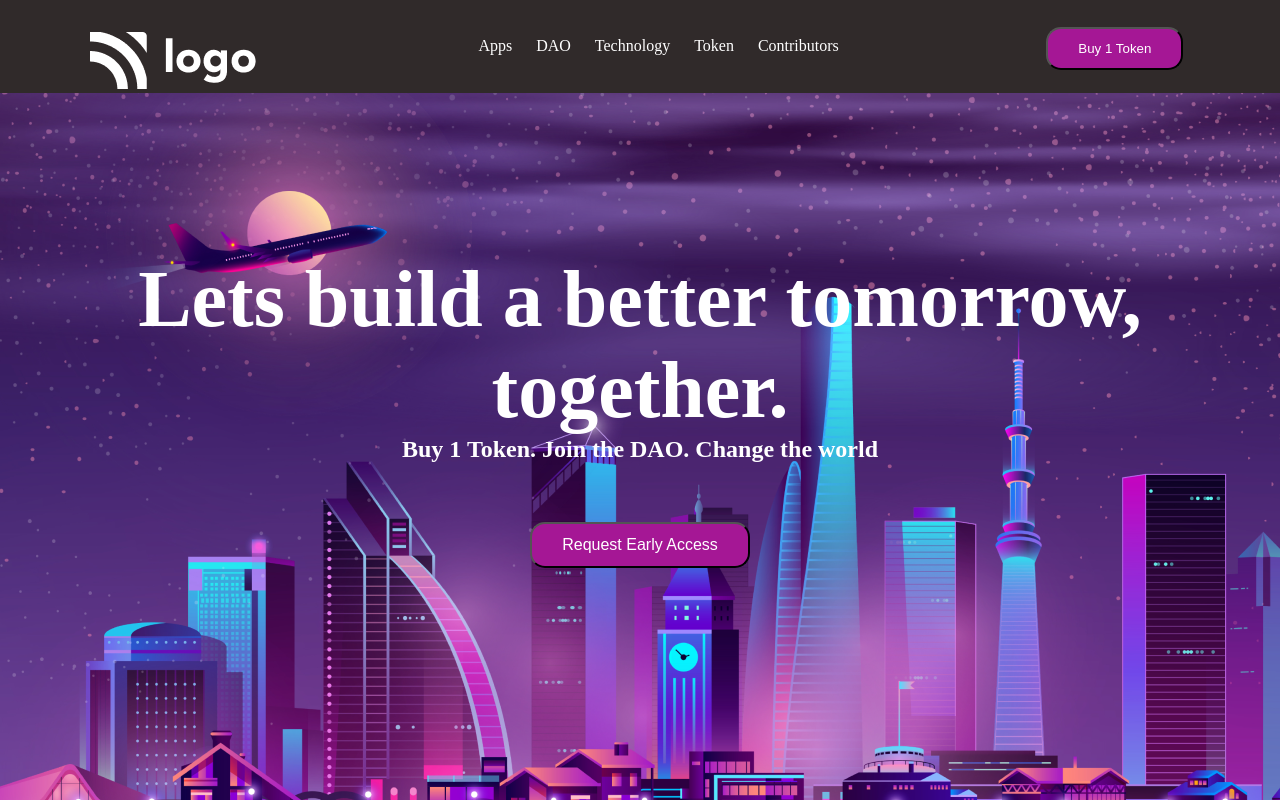
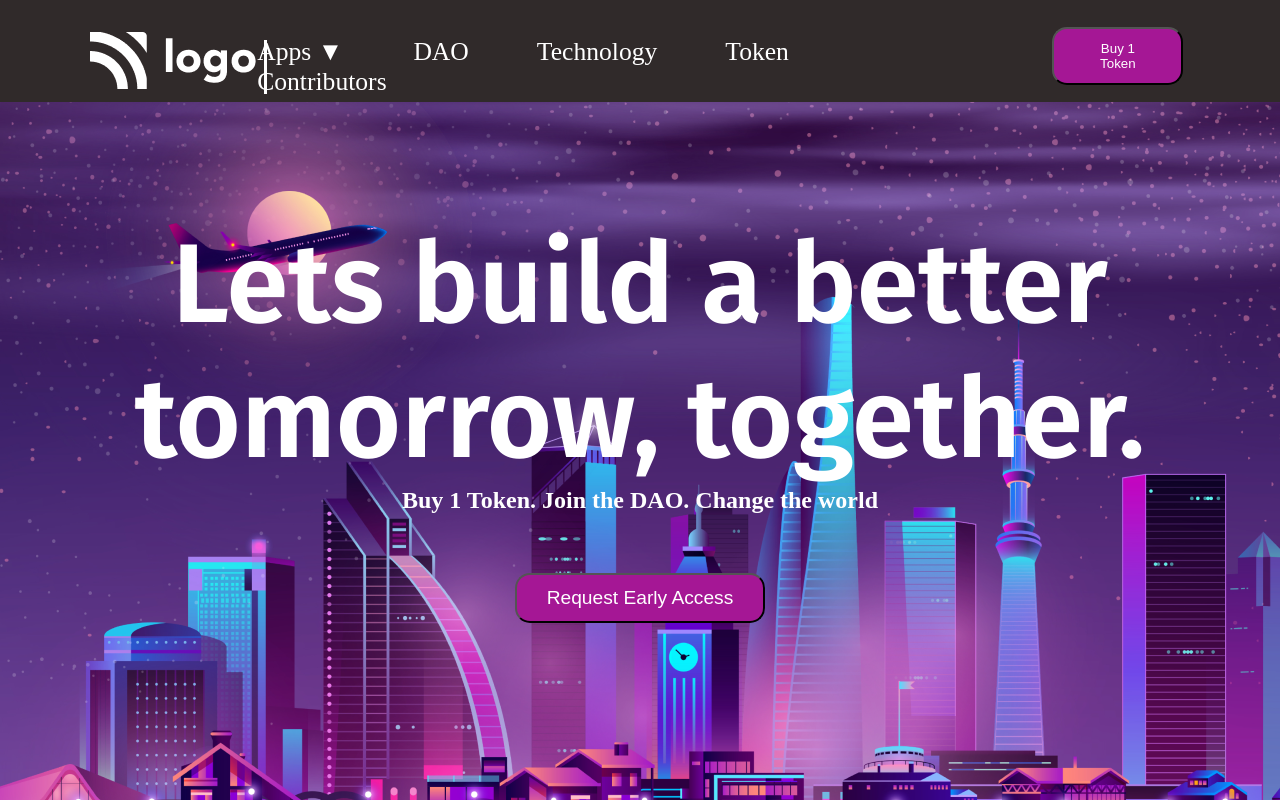
Before and after one commit to Sourabhpande532/Project-5-iNeuron.ai-Join-DAO, a plain HTML site: page index.html in a window 1280 px wide. Drawn offline with Linux system fonts and the light colour scheme.

Commit message:
First one

```diff
--- a/index.html
+++ b/index.html
@@ -31,7 +31,7 @@
     <div class="line"></div>
     <div class="grow-list">
         <ul class="list">
-              <li class="list-item">Apps</li>
+              <li class="list-item">Apps ▼ </li>
               <li class="list-item">DAO</li>
               <li class="list-item">Technology</li>
               <li class="list-item">Token</li>
@@ -48,7 +48,8 @@
       <!-- Hero Section -->
       <section class="main" aria-label="hero">
       <div class="hero">
-      <h1 class="hero-heading">Lets build a better tomorrow, together.</h1>
+      <h1 class="hero-heading">Lets build a better<br>
+             tomorrow, together.</h1>
       <p class="hero-description">
             Buy 1 Token. Join the DAO. Change the world
       </p>
--- a/style.css
+++ b/style.css
@@ -1,3 +1,4 @@
+@import url('https://fonts.googleapis.com/css2?family=Fira+Sans:wght@600&display=swap');
 *{
     padding: 0;
     margin: 0;
@@ -31,7 +32,7 @@ body{
 }
 li
 {
-    margin: 10px;
+    margin: 15px;
     display: inline;
     color: #fff;
     position: relative;
@@ -42,6 +43,10 @@ li
 .list li:hover
 {
  color: var(--color);
+}
+ .grow-list .list-item{
+    margin: 2rem;
+    font-size: 1.6rem;
 }
 
 button
@@ -63,9 +68,10 @@ button
 
 }
 .hero-heading{
-    font-size: 5rem;
+    font-size: 7rem;
     color: #fff;
     font-weight: bold;
+    font-family: 'Fira Sans', sans-serif;
 
 }
 .hero-description
@@ -81,5 +87,10 @@ button
 }
 .button-large{
     color: #fff;
-    font-size: 1rem;
+    font-size: 1.2rem;
 }
+.line{
+    border-left: 3px solid #FFF;
+    padding-top: 15px;
+    margin: 8px;
+}
```
Also changed, not shown: assets/5.png (renamed from 5.png), assets/thumbnail.png (renamed from thumbnail.png), 1 other file.
